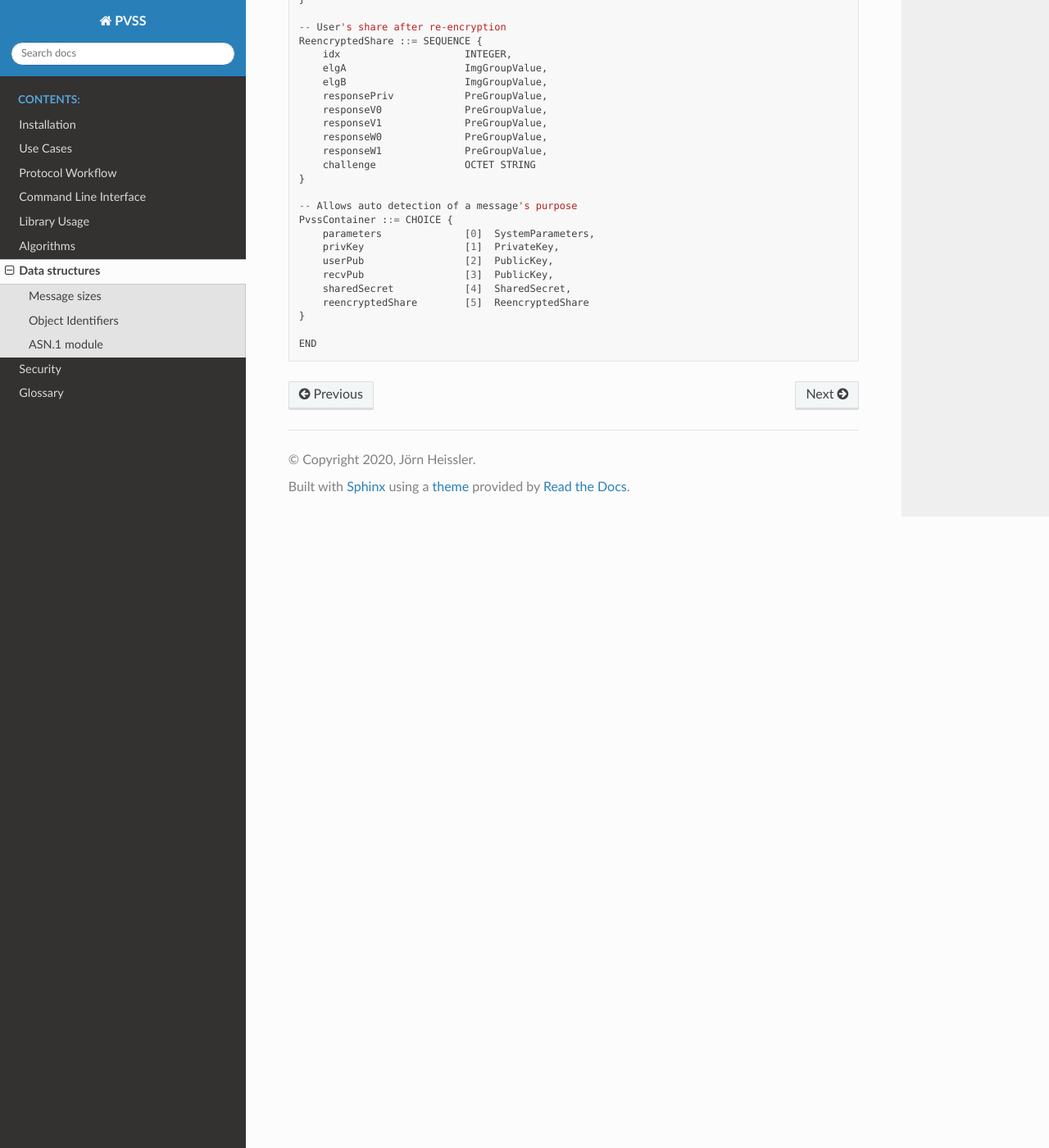
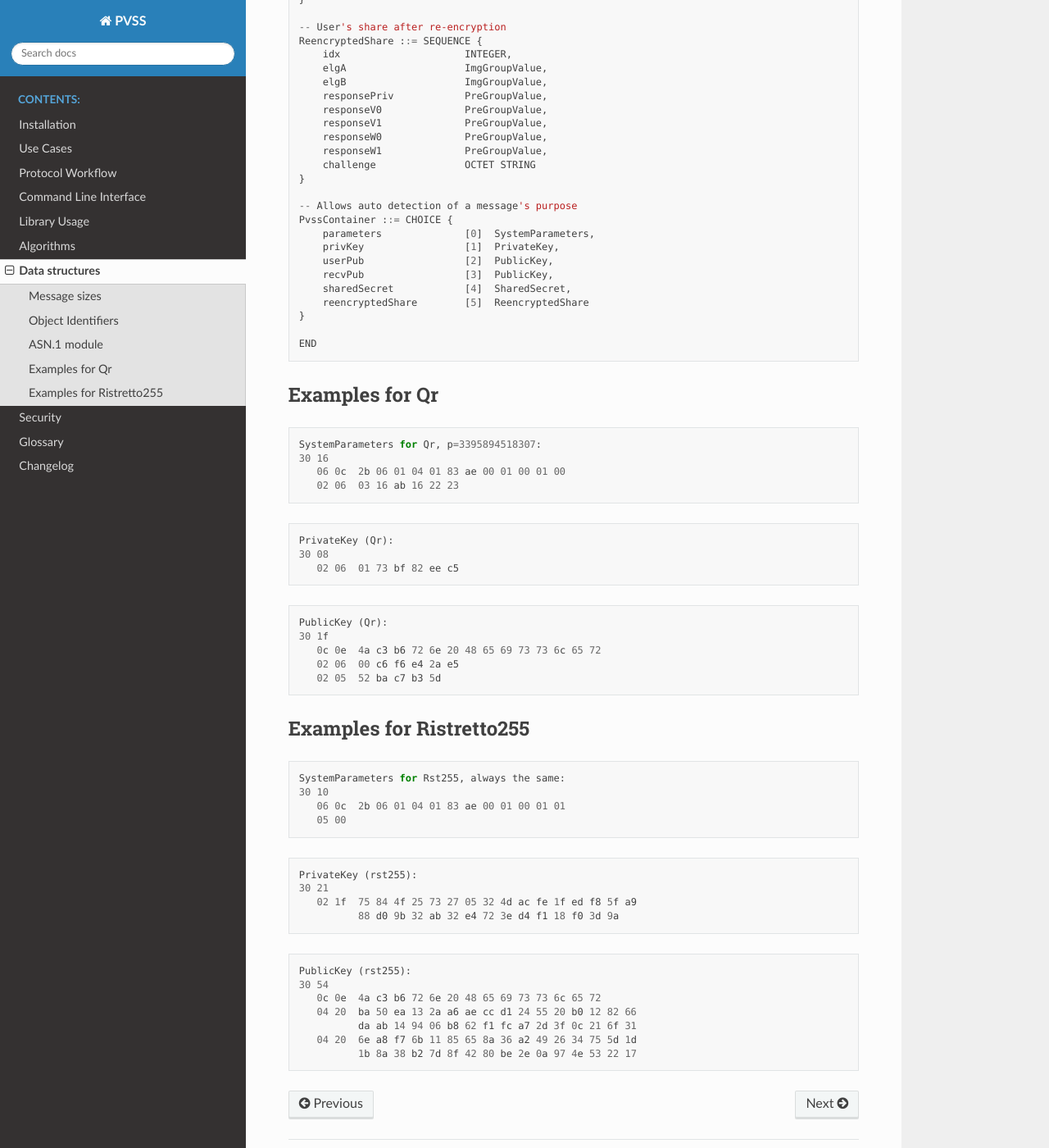
Before and after one commit to joernheissler/pvss, a Sphinx documentation site: the page built from doc/ASN1.rst, in a window 1280 px wide and 1400 px high, scrolled down 3001 px. Shown: the whole window at 82% size. Built offline with Sphinx 7.4.7 and the Read the Docs theme 2.0.0, drawn with Linux system fonts in a browser that asks for light colours; some of the changed text lies outside the part shown.

```diff
--- a/doc/ASN1.rst
+++ b/doc/ASN1.rst
@@ -24,8 +24,8 @@ For the Ristretto255 group, typical message sizes are:
 * ``ImgGroupValue``: 34 Bytes.
 * ``SystemParameters``: 18 Bytes.
 * ``PrivateKey``: (up to) 36 Bytes.
-* ``PublicKey``: :math:`72 + |name|$` Bytes.
-* ``SharedSecret``: (up to) :math:`44 + 34t + 106n + |names|` Bytes.
+* ``PublicKey``: 72 + \|name\| Bytes.
+* ``SharedSecret``: (up to) 44 + 34t + 106n + \|names\| Bytes.
 * ``ReencryptedShare``: (up to) 279 Bytes.
 
 For the ``qr_mod_p`` group, the size depends on the safe prime. With a 4096 bit
@@ -192,3 +192,68 @@ ASN.1 module
     }
 
     END
+
+
+Examples for Qr
+---------------
+
+.. _asn1.examples.systemparameters.qr:
+
+::
+
+    SystemParameters for Qr, p=3395894518307:
+    30 16
+       06 0c  2b 06 01 04 01 83 ae 00 01 00 01 00
+       02 06  03 16 ab 16 22 23
+
+
+.. _asn1.examples.privatekey.qr:
+
+::
+
+    PrivateKey (Qr):
+    30 08
+       02 06  01 73 bf 82 ee c5
+
+.. _asn1.examples.publickey.qr:
+
+::
+
+    PublicKey (Qr):
+    30 1f
+       0c 0e  4a c3 b6 72 6e 20 48 65 69 73 73 6c 65 72
+       02 06  00 c6 f6 e4 2a e5
+       02 05  52 ba c7 b3 5d
+
+
+Examples for Ristretto255
+-------------------------
+.. _asn1.examples.systemparameters.rst255:
+
+::
+
+    SystemParameters for Rst255, always the same:
+    30 10
+       06 0c  2b 06 01 04 01 83 ae 00 01 00 01 01
+       05 00
+
+.. _asn1.examples.privatekey.rst255:
+
+::
+
+    PrivateKey (rst255):
+    30 21
+       02 1f  75 84 4f 25 73 27 05 32 4d ac fe 1f ed f8 5f a9
+              88 d0 9b 32 ab 32 e4 72 3e d4 f1 18 f0 3d 9a
+
+.. _asn1.examples.publickey.rst255:
+
+::
+
+    PublicKey (rst255):
+    30 54
+       0c 0e  4a c3 b6 72 6e 20 48 65 69 73 73 6c 65 72
+       04 20  ba 50 ea 13 2a a6 ae cc d1 24 55 20 b0 12 82 66
+              da ab 14 94 06 b8 62 f1 fc a7 2d 3f 0c 21 6f 31
+       04 20  6e a8 f7 6b 11 85 65 8a 36 a2 49 26 34 75 5d 1d
+              1b 8a 38 b2 7d 8f 42 80 be 2e 0a 97 4e 53 22 17
--- a/doc/index.rst
+++ b/doc/index.rst
@@ -38,13 +38,14 @@ the encrypted share is public and it can be verified that the users followed the
 
    install
    usecases
-   workflow
+   workflow/index
    cli
    api
    math/index
    ASN1
    security
    glossary
+   changelog
 
 
 Indices and tables
--- a/doc/install.rst
+++ b/doc/install.rst
@@ -25,3 +25,5 @@ And optionally:
 .. code-block:: console
 
     $ pip install gmpy2
+
+Source code is available on `GitHub <https://github.com/joernheissler/pvss>`_.
--- /dev/null
+++ b/doc/workflow/receiver-keypair.rst
@@ -0,0 +1,4 @@
+Recipient key pair generation
+=============================
+As soon as there is need to reassemble the secret, the intended recipient of the secret
+generates another keypair and shares the public key.
--- /dev/null
+++ b/doc/workflow/reconstruction.rst
@@ -0,0 +1,3 @@
+Secret reconstruction
+=====================
+The recipient decrypts those shares and reassembles the secret.
--- /dev/null
+++ b/doc/workflow/reencryption.rst
@@ -0,0 +1,3 @@
+Share re-encryption
+===================
+Some of the users decrypt their share and re-encrypt it with the recipient's public key.
--- /dev/null
+++ b/doc/workflow/secret-splitting.rst
@@ -0,0 +1,5 @@
+Secret splitting
+================
+The *dealer* randomly generates a secret, computes a share for each user and encrypts each share
+with the corresponding user's public key.  The generated secret is used to encrypt the actual
+payload. The encrypted payload and the encrypted shares are published.
--- /dev/null
+++ b/doc/workflow/user-keypair.rst
@@ -0,0 +1,4 @@
+User key pair generation
+========================
+Each user generates a private key (which is never disclosed to any other party), computes the
+public key and shares it.
```
Also changed, not shown: doc/changelog.rst (added, +14 -0 lines), doc/workflow.rst (deleted, +0 -33 lines), doc/workflow/index.rst (added, +15 -0 lines), doc/workflow/initialization.rst (added, +52 -0 lines).
